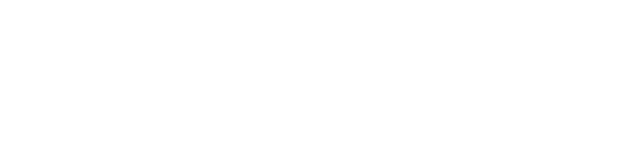
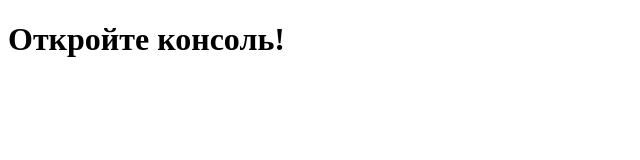
Before and after one commit to konstantinov90/shri_2018_hackathon, a website: page eight-queens.html in a window 1280 px wide. Shown: the whole page, without its empty margins (0-640 px from the left). Drawn offline with Linux system fonts and the light colour scheme.

Commit message:
eight queens

```diff
--- a/eight-queens.html
+++ b/eight-queens.html
@@ -7,6 +7,7 @@
     <title>8 Queens</title>
 </head>
 <body>
+    <h1>Откройте консоль!</h1>
     <script src="eightQueens.js"></script>
 </body>
 </html>
```
